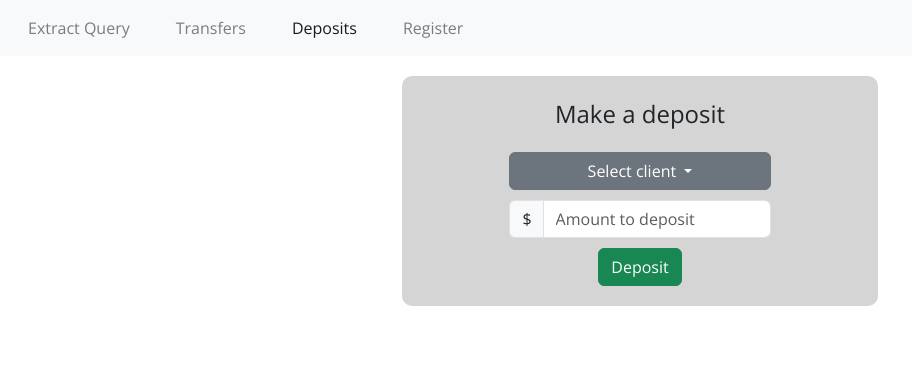
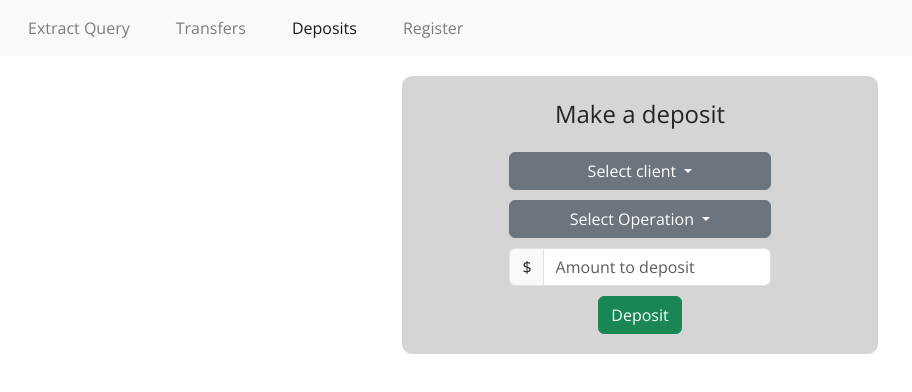
Before and after one commit to marcosvmgil/bank-application, an Angular app: page /deposit in a window 1280 px wide. Shown: the top 392 px of the page, without its empty margins (0-912 px from the left). Built offline with nearby package versions, Linux system fonts and the light colour scheme; data requests are answered from the project's data file.

Commit message:
Adding e-mail address and remove operation

```diff
--- a/src/app/components/account-register/account-register.component.html
+++ b/src/app/components/account-register/account-register.component.html
@@ -35,7 +35,7 @@
           <input
             type="text"
             class="form-control register__inputFormAddress"
-            placeholder="Client Address"
+            placeholder="Client E-Mail Address"
             formControlName="clientAddress"
           />
         </div>
--- a/src/app/components/account-register/account-register.component.ts
+++ b/src/app/components/account-register/account-register.component.ts
@@ -79,7 +79,7 @@ export class AccountRegisterComponent {
     }
 
     if (this.clientForm.controls['clientAddress'].errors) {
-      return 'Client Address is required.';
+      return 'Client E-Mail Address is required.';
     }
 
     return '';
--- a/src/app/components/deposit/deposit.component.html
+++ b/src/app/components/deposit/deposit.component.html
@@ -32,12 +32,38 @@
             </div>
           </div>
         </div>
+        <div class="deposit__inputFormOperation">
+          <div class="dropdown register__inputFormDropdown">
+            <button
+              class="btn btn-secondary dropdown-toggle register__inputFormDropdownBtn"
+              type="button"
+              data-toggle="dropdown"
+              aria-haspopup="true"
+              aria-expanded="false"
+            >
+              {{ selectedOperation || "Select Operation" }}
+            </button>
+            <div
+              class="dropdown-menu register__inputFormDropdownMenu"
+              aria-labelledby="dropdownMenuButton"
+            >
+              <a
+                *ngFor="let operation of operations"
+                class="dropdown-item register__inputFormDropdownItem"
+                (click)="selectOperation(operation)"
+              >
+                {{ operation }}
+              </a>
+            </div>
+          </div>
+        </div>
+
         <div class="deposit__inputFormAmount input-group">
           <div class="input-group-prepend">
             <span class="input-group-text">$</span>
           </div>
           <input
-            type="text"
+            type="number"
             class="form-control"
             placeholder="Amount to deposit"
             formControlName="amount"
--- a/src/app/components/deposit/deposit.component.scss
+++ b/src/app/components/deposit/deposit.component.scss
@@ -39,6 +39,24 @@
             }
           }
         }
+        .deposit__inputFormOperation {
+          width: 100%;
+          margin-bottom: 10px;
+          .register__inputFormDropdown {
+            width: 100%;
+
+            .register__inputFormDropdownBtn {
+              width: 100%;
+            }
+            .register__inputFormDropdownMenu {
+              width: 100%;
+
+              .register__inputFormDropdownItem {
+                width: 100%;
+              }
+            }
+          }
+        }
         .deposit__inputFormAmount {
           margin-bottom: 10px;
         }
--- a/src/app/components/deposit/deposit.component.ts
+++ b/src/app/components/deposit/deposit.component.ts
@@ -30,10 +30,13 @@ export class DepositComponent {
   clients: Client[] = [];
   selectedClient: Client | any;
   account: Account | any;
+  selectedOperation: string | any;
+  operations: string[] = ['Add', 'Remove'];
 
   depositForm = this.formBuilder.group({
     accountNumber: ['', [Validators.required]],
     amount: ['', [Validators.required]],
+    operation: ['', [Validators.required]],
   });
 
   getClients() {
@@ -51,6 +54,14 @@ export class DepositComponent {
       accountNumber: client.accountNumber.toString(),
     });
   }
+
+  selectOperation(operation: string): void {
+    this.selectedOperation = operation;
+    this.depositForm.patchValue({
+      operation: operation,
+    });
+  }
+
   submit() {
     if (this.depositForm.valid) {
       try {
@@ -80,11 +91,18 @@ export class DepositComponent {
   }
 
   sendAmountTochange(account: Account) {
-    if (typeof this.depositForm.value.amount === 'string') {
-      account.amount =
-        account.amount == undefined
-          ? 0 + parseFloat(this.depositForm.value.amount)
-          : account.amount + parseFloat(this.depositForm.value.amount);
+    if (typeof this.depositForm.value.amount === 'number') {
+      if (this.selectedOperation == 'Add') {
+        account.amount =
+          account.amount == undefined
+            ? 0 + parseFloat(this.depositForm.value.amount)
+            : account.amount + parseFloat(this.depositForm.value.amount);
+      } else {
+        account.amount =
+          account.amount == undefined
+            ? 0 - parseFloat(this.depositForm.value.amount)
+            : account.amount - parseFloat(this.depositForm.value.amount);
+      }
     }
 
     this.accountProvider.put(account, account.id).subscribe(
@@ -101,6 +119,7 @@ export class DepositComponent {
     this.extractProvider.post(transaction).subscribe(
       (res: any) => {
         this.selectedClient = undefined;
+        this.selectedOperation = undefined;
         this.depositForm.reset();
         this.popupService.showMessage('Deposit made successfully!', true);
       },
@@ -115,11 +134,11 @@ export class DepositComponent {
       accountNumber: account.accountNumber,
       amountTotal: account.amount,
       amountOperation:
-        typeof this.depositForm.value.amount === 'string'
+        typeof this.depositForm.value.amount === 'number'
           ? parseFloat(this.depositForm.value.amount)
           : 0,
       date: new Date(),
-      operation: 'Add',
+      operation: this.selectedOperation,
       id: uuid(),
     };
     this.depositProvider.post(transaction).subscribe(
@@ -140,6 +159,11 @@ export class DepositComponent {
     if (this.depositForm.controls['amount'].errors) {
       return 'Client Amount is required.';
     }
+
+    if (this.depositForm.controls['operation'].errors) {
+      return 'Operation is required.';
+    }
+
     return '';
   }
 }
```
